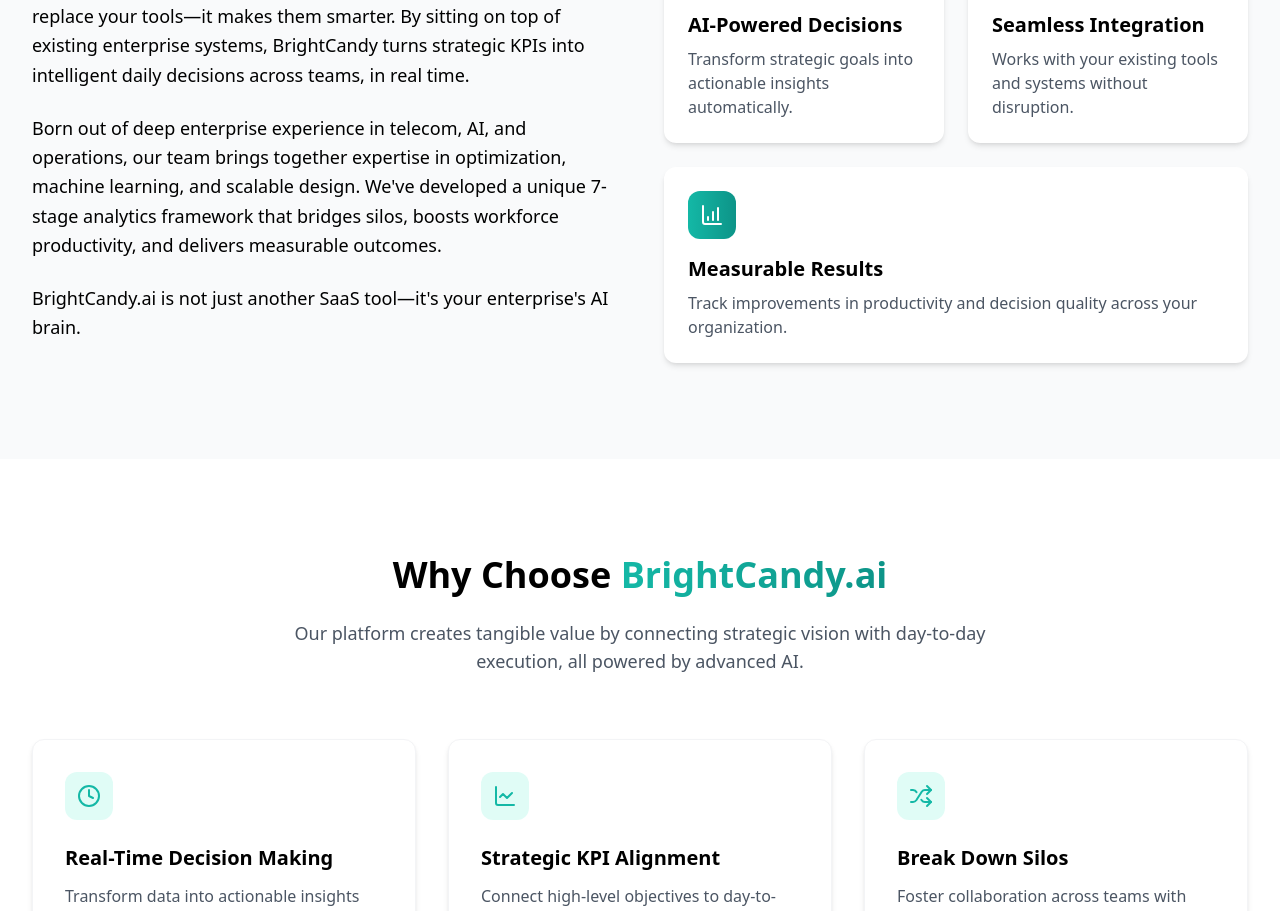
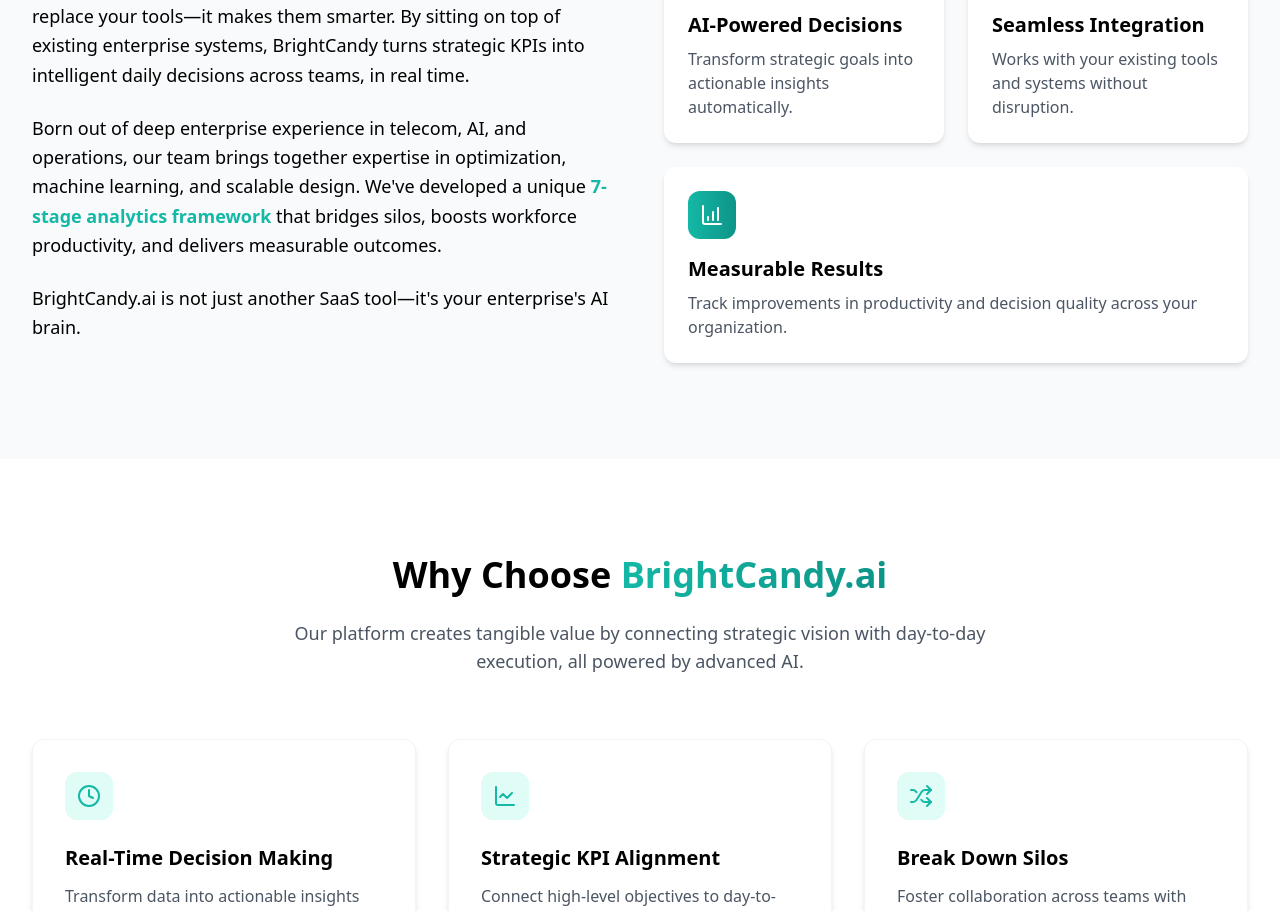
Before and after one commit to PezanB/brightcandy-ai-spark, a React (Vite) app: page / in a window 1280 px wide. Shown: the part 1129-2040 px from the top of the page. Built offline with nearby package versions, Linux system fonts and the light colour scheme.

Commit message:
feat: Update About Us and Benefits components
- Update the About Us component to include a link to the contact section.
- Change the text "7-stage analytics framework" to teal and bold.

```diff
--- a/src/components/AboutUs.tsx
+++ b/src/components/AboutUs.tsx
@@ -20,7 +20,7 @@ const AboutUs = () => {
               We're building a real-time, AI-powered decision layer that transforms how organizations align strategy with action. Our platform doesn't replace your tools—it makes them smarter. By sitting on top of existing enterprise systems, BrightCandy turns strategic KPIs into intelligent daily decisions across teams, in real time.
             </p>
             <p className="text-lg leading-relaxed">
-              Born out of deep enterprise experience in telecom, AI, and operations, our team brings together expertise in optimization, machine learning, and scalable design. We've developed a unique 7-stage analytics framework that bridges silos, boosts workforce productivity, and delivers measurable outcomes.
+              Born out of deep enterprise experience in telecom, AI, and operations, our team brings together expertise in optimization, machine learning, and scalable design. We've developed a unique <span className="text-teal-500 font-bold">7-stage analytics framework</span> that bridges silos, boosts workforce productivity, and delivers measurable outcomes.
             </p>
             <p className="text-lg leading-relaxed font-medium">
               BrightCandy.ai is not just another SaaS tool—it's your enterprise's AI brain.
--- a/src/components/Benefits.tsx
+++ b/src/components/Benefits.tsx
@@ -68,7 +68,7 @@ const Benefits = () => {
 
         <div className="mt-16 text-center">
           <Button asChild variant="outline" className="text-teal-500 border-teal-500 gap-2 hover-scale">
-            <a href="#framework">
+            <a href="#contact">
               Explore Our Framework <ArrowUpRight size={16} />
             </a>
           </Button>
```
